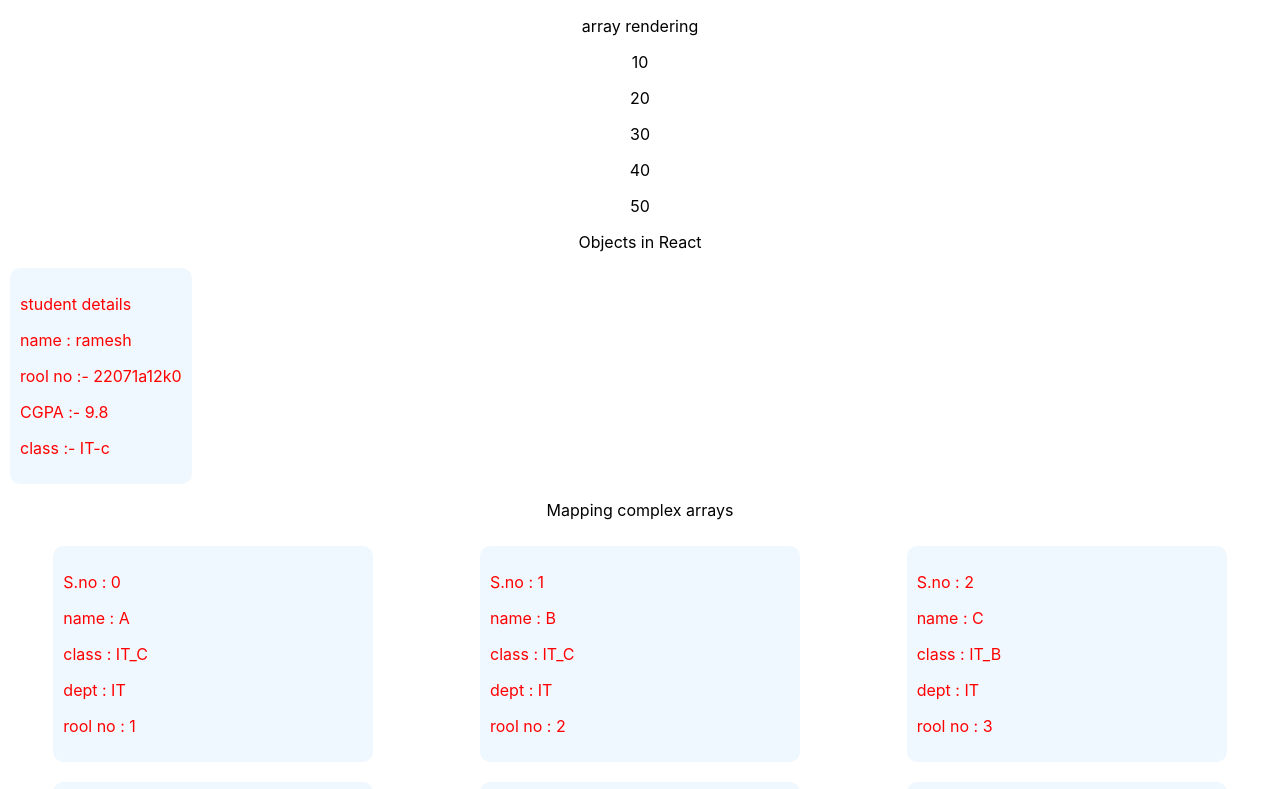
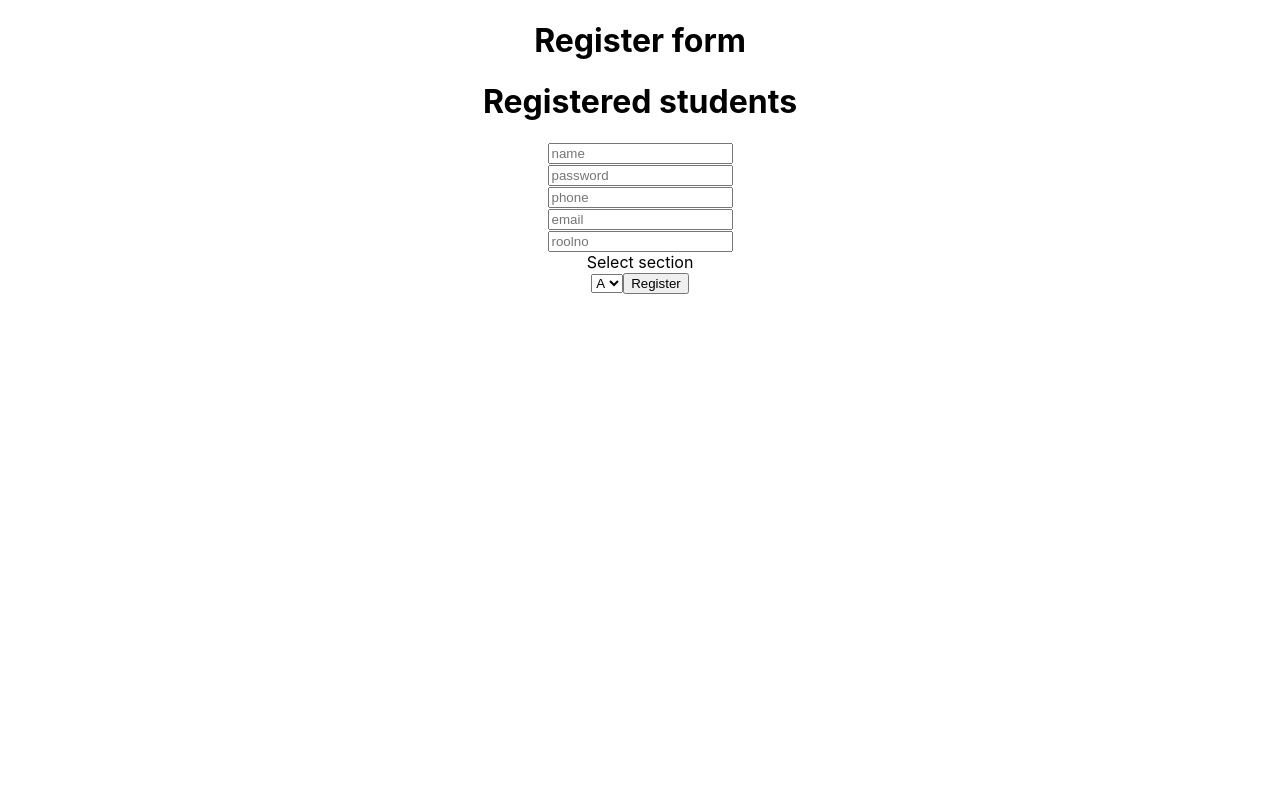
Before and after one commit to rameshraj456/learning, a React (Create React App) app: page / in a window 1280 px wide. Shown: the top 789 px of the page. Built offline with nearby package versions, Linux system fonts and the light colour scheme.

Commit message:
2nd commit

```diff
--- a/src/App.js
+++ b/src/App.js
@@ -2,6 +2,8 @@
 import './App.css';
 import ArrayComp from './components/ArrayComp';
 import ArrayObjects from './components/ArrayObjects';
+import Login from './components/Login';
+import Login2 from './components/Login2';
 import ObjectComp from './components/ObjectComp';
 
 function App() {
@@ -11,13 +13,20 @@ function App() {
 
   return (
     <div className="App">
-    <p>array rendering</p>
+    {/* <p>array rendering</p>
     <ArrayComp/>
     <p>Objects in React</p>
     <ObjectComp/>
 
     <p>Mapping complex arrays</p>
-    <ArrayObjects/>
+    <ArrayObjects/> */}
+
+    {/* <h1>Login form</h1>
+    <Login/> */}
+
+    <h1>Register form</h1>
+    <Login2/>
+
     </div>
   );
 }
--- /dev/null
+++ b/src/components/Login.js
@@ -0,0 +1,75 @@
+import React, { useState } from 'react'
+
+function Login() {
+    const [username , setUserName] = useState()
+    const [password , setPassword] = useState();
+
+
+    function login(e)
+    {
+        e.preventDefault();
+
+        console.log("called")
+
+        if(!username || !password)
+        {
+            alert("null value provided.")
+        }
+        else if(!username)
+        {
+            alert("username is null")
+        }
+        else if(!password)
+        {
+            alert("password id null.")
+        }
+        else
+        {
+            // username > 5
+            if(username.length < 5)
+            {
+                alert("user name should be greater then 5")
+            }
+            else if(password.length < 8)
+            {
+                alert("password should be greater then 8")
+            }
+            else
+            {
+                alert("login success.")
+            }
+        }
+    }
+
+  return (
+    <div>
+      <form>
+        <label>Your user name : {username}</label>
+        <br/>
+        <input
+         type='text'
+         placeholder='username'
+         onChange={(e)=>{
+            setUserName(e.target.value)
+         }}
+         />
+        <br/>
+        <label>Your password : {password}</label>
+        <br/>
+        <input
+        type='password'
+        placeholder='password'
+        onChange={(e)=> setPassword(e.target.value)}
+        />
+        <br/>
+
+        <button
+        onClick={(e) => login(e)}
+        >Login</button>
+
+      </form>
+    </div>
+  )
+}
+
+export default Login
--- /dev/null
+++ b/src/components/Login2.js
@@ -0,0 +1,66 @@
+import React, { useState } from 'react'
+
+function Login2() {
+    const [students , setStudents] = useState([])
+    const [form , setForm] = useState({})
+
+    function register(e)
+    {
+        e.preventDefault()
+        console.log(form)
+        setStudents( prevData => ([...prevData , form]))
+        setForm({})
+    }
+  return (
+    <div>
+
+        <h1>Registered students</h1>
+
+        <div>
+            {
+                students.map( student => <Student data={student} />)
+            }
+        </div>
+      <form>
+        <input type="text" placeholder='name' onChange={(e)=>setForm(prevData => setForm({...prevData , name:e.target.value}))} />
+        <br></br>
+
+        <input type="password" placeholder='password'   onChange={(e)=>setForm(prevData => setForm({...prevData , password:e.target.value}))}   />
+        <br></br>
+
+        <input type="number" placeholder='phone'    onChange={(e)=>setForm(prevData => setForm({...prevData , phone:e.target.value}))}    />
+        <br></br>
+        <input type="email" placeholder='email' onChange={(e)=>setForm(prevData => setForm({...prevData , email:e.target.value}))}   />
+        <br></br>
+        <input type="text" placeholder='roolno' onChange={(e)=>setForm(prevData => setForm({...prevData , roolNo:e.target.value}))}       />
+        <br></br>
+
+        <label>Select section</label>
+        <br/>
+        <select onChange={(e)=>setForm(prevData => setForm({...prevData , section:e.target.value}))}  >
+            <option>A</option>
+            <option>B</option>
+            <option>C</option>
+            <option>D</option>
+        </select>
+
+
+        <button  onClick={(e)=>register(e)}>
+            Register
+        </button>
+      </form>
+    </div>
+  )
+}
+
+function Student({data})
+{
+    return <div style={{backgroundColor:"green",padding:"10px",margin:"10px"}}>
+        <p>{`name : ${data.name}`}</p>
+        <p>{`password : ${data.password}`}</p>
+        <p>{`section : ${data.section}`}</p>
+        <p>{`rool no : ${data.roolNo}`}</p>
+    </div>
+}
+
+export default Login2
```
